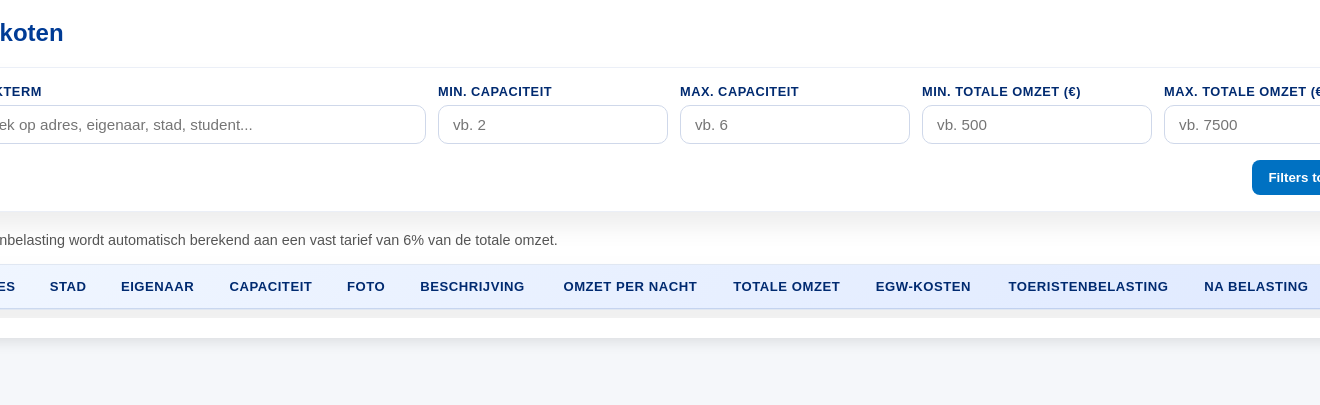
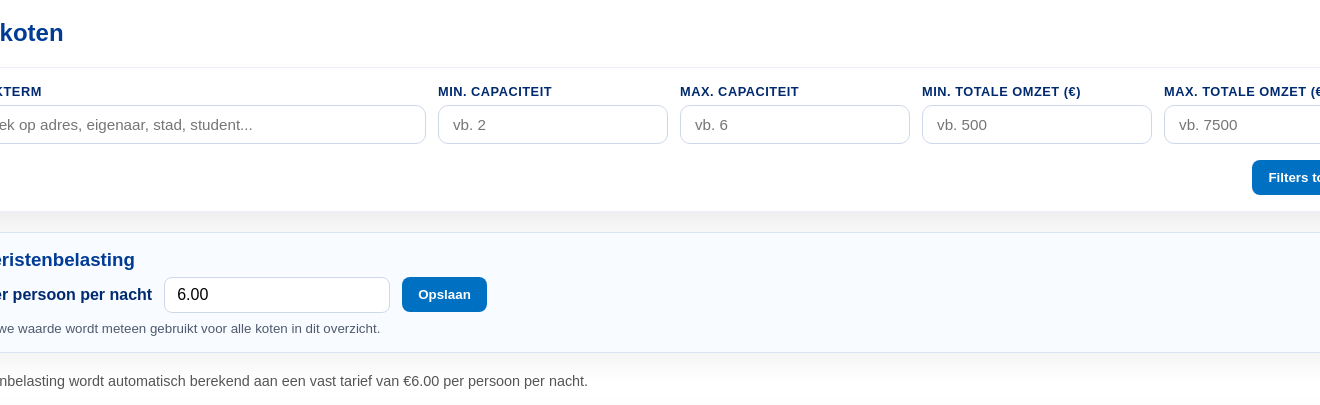
Before and after one commit to A-D-DBS-application/web-application-2025-group-7, a Flask app: page /dashboard_admin_koten in a window 1320 px wide; the page is wider, and only the part inside the window is pictured. Shown: the part 284-689 px from the top of that part. Run offline with Flask 3, Linux system fonts and the light colour scheme; the visitor is signed in with stand-in values (Sample User, id 1); data that the repository does not hold is empty.

Commit message:
toeristenbelasting

```diff
--- a/Flask/app/models.py
+++ b/Flask/app/models.py
@@ -110,3 +110,9 @@ class Contract(db.Model):
     # Relaties
     student = db.relationship('Student', backref='contracten')
     kotbaas = db.relationship('Kotbaas', backref='contracten')
+
+
+class SysteemInstelling(db.Model):
+    __tablename__ = 'systeem_instelling'
+    sleutel = db.Column(db.String(120), primary_key=True)
+    waarde = db.Column(db.String, nullable=False)
--- a/Flask/app/routes.py
+++ b/Flask/app/routes.py
@@ -5,7 +5,18 @@ from werkzeug.utils import secure_filename
 import os, time
 from sqlalchemy.orm import joinedload
 from sqlalchemy import or_, func
-from .models import Beschikbaarheid, db, Gebruiker, Student, Huurder, Kot, Boeking, Kotbaas, Contract
+from .models import (
+    Beschikbaarheid,
+    db,
+    Gebruiker,
+    Student,
+    Huurder,
+    Kot,
+    Boeking,
+    Kotbaas,
+    Contract,
+    SysteemInstelling,
+)
 from datetime import datetime, timedelta
 # Bestandsupload instellingen voor contracten
 UPLOAD_CONTRACT_DIR = os.path.join('static', 'contracts')
@@ -72,9 +83,31 @@ def bereken_aangeraden_prijs(oppervlakte, slaapplaatsen, stad=None):
     return round(aanbevolen, 2)
 
 
+DEFAULT_TOURIST_TAX_PER_PERSON_PER_NIGHT = 6.0  # fallbacktarief per persoon, per nacht
+TOURIST_TAX_SETTING_KEY = 'tourist_tax_per_person_per_night'
 
 
-DEFAULT_TOURIST_TAX_RATE = 0.06  # 6% standaardtoeslag op de totale omzet
+def get_tourist_tax_amount():
+    setting = SysteemInstelling.query.get(TOURIST_TAX_SETTING_KEY)
+    if setting:
+        try:
+            value = float(setting.waarde)
+            if value >= 0:
+                return value
+        except (TypeError, ValueError):
+            pass
+    return DEFAULT_TOURIST_TAX_PER_PERSON_PER_NIGHT
+
+
+def save_tourist_tax_amount(new_value):
+    setting = SysteemInstelling.query.get(TOURIST_TAX_SETTING_KEY)
+    if not setting:
+        setting = SysteemInstelling(sleutel=TOURIST_TAX_SETTING_KEY, waarde=str(new_value))
+        db.session.add(setting)
+    else:
+        setting.waarde = str(new_value)
+    db.session.commit()
+    return new_value
 
 def register_routes(app):
 
@@ -909,6 +942,7 @@ def register_routes(app):
         else:
             koten = kot_query.all()
         kot_statistieken = {}
+        tourist_tax_amount = get_tourist_tax_amount()
 
         for kot in koten:
             maandhuur = float(kot.maandhuurprijs or 0)
@@ -916,20 +950,26 @@ def register_routes(app):
             totale_maandlast = maandhuur + egwkosten
             omzet_per_nacht = totale_maandlast / 30 if totale_maandlast else 0
             totale_omzet = 0.0
+            totale_toeristenbelasting = 0.0
 
             for boeking in kot.boekingen:
                 totaalprijs = float(boeking.totaalprijs or 0)
                 totale_omzet += totaalprijs
+                personen = int(boeking.aantal_personen or 1)
+                nachten = 0
+                if boeking.startdatum and boeking.einddatum:
+                    delta_dagen = (boeking.einddatum.date() - boeking.startdatum.date()).days
+                    nachten = max(delta_dagen, 0)
+                totale_toeristenbelasting += personen * nachten * tourist_tax_amount
 
-            toeristenbelasting = totale_omzet * DEFAULT_TOURIST_TAX_RATE
             egw_aandeel_omzet = totale_omzet * (egwkosten / totale_maandlast) if totale_maandlast else 0
             egw_per_nacht = egwkosten / 30 if egwkosten else 0
 
             kot_statistieken[kot.kot_id] = {
                 'omzet_per_nacht': omzet_per_nacht,
                 'totale_omzet': totale_omzet,
-                'toeristenbelasting': toeristenbelasting,
-                'omzet_na_belasting': max(totale_omzet - toeristenbelasting, 0.0),
+                'toeristenbelasting': totale_toeristenbelasting,
+                'omzet_na_belasting': max(totale_omzet - totale_toeristenbelasting, 0.0),
                 'egw_per_maand': egwkosten,
                 'egw_per_nacht': egw_per_nacht,
                 'egw_aandeel_omzet': egw_aandeel_omzet,
@@ -939,9 +979,28 @@ def register_routes(app):
             'admin_kot_list.html',
             koten=koten,
             kot_statistieken=kot_statistieken,
-            tourist_tax_rate=DEFAULT_TOURIST_TAX_RATE,
+            tourist_tax_amount=tourist_tax_amount,
             zoekterm=zoekterm
         )
+
+    @app.route('/admin/tourist_tax', methods=['POST'])
+    def update_tourist_tax():
+        if session.get('rol') != 'admin':
+            return redirect(url_for('login'))
+
+        raw_value = request.form.get('tourist_tax_amount', '').strip().replace(',', '.')
+        try:
+            new_value = float(raw_value)
+            if new_value < 0:
+                raise ValueError
+        except ValueError:
+            flash('Voer een geldige positieve waarde in voor de toeristenbelasting.', 'error')
+            return redirect(url_for('dashboard_admin_koten'))
+
+        rounded_value = round(new_value, 2)
+        save_tourist_tax_amount(rounded_value)
+        flash(f'Toeristenbelasting bijgewerkt naar €{rounded_value:.2f} per persoon per nacht.', 'success')
+        return redirect(url_for('dashboard_admin_koten'))
 
     @app.route('/admin/kot/<int:kot_id>/edit', methods=['GET', 'POST'])
     def admin_kot_edit(kot_id):
--- a/Flask/app/templates/admin_kot_list.html
+++ b/Flask/app/templates/admin_kot_list.html
@@ -194,6 +194,42 @@
     .action-cell form {
         margin: 0;
     }
+
+    .tax-panel {
+        margin-bottom: 20px;
+        background: #f8fbff;
+        border-radius: 16px;
+        padding: 16px 20px;
+        border: 1px solid rgba(0,59,149,0.12);
+        box-shadow: 0 12px 24px rgba(0,0,0,0.05);
+    }
+
+    .tax-panel h3 {
+        margin-top: 0;
+        margin-bottom: 6px;
+        color: #003b95;
+    }
+
+    .tax-form {
+        display: flex;
+        flex-wrap: wrap;
+        gap: 12px;
+        align-items: center;
+    }
+
+    .tax-form input {
+        max-width: 200px;
+        padding: 8px 12px;
+        border-radius: 8px;
+        border: 1px solid #cfd8ea;
+        font-size: 1rem;
+    }
+
+    .tax-panel small {
+        display: block;
+        color: #4f5a6d;
+        margin-top: 8px;
+    }
 </style>
 
 <div class="filter-panel">
@@ -266,9 +302,25 @@
     </form>
 </div>
 
+<div class="tax-panel">
+    <h3>Toeristenbelasting</h3>
+    <form action="{{ url_for('update_tourist_tax') }}" method="post" class="tax-form">
+        <label for="tourist_tax_amount" style="font-weight:600; color:#002a70;">€ per persoon per nacht</label>
+        <input type="number"
+               id="tourist_tax_amount"
+               name="tourist_tax_amount"
+               min="0"
+               step="0.10"
+               value="{{ '%.2f'|format(tourist_tax_amount) }}"
+               required>
+        <button type="submit" class="btn-primary">Opslaan</button>
+    </form>
+    <small>Nieuwe waarde wordt meteen gebruikt voor alle koten in dit overzicht.</small>
+</div>
+
 <p style="font-size:0.9rem; color:#555; margin-bottom:0;">
     Toeristenbelasting wordt automatisch berekend aan een vast tarief van
-    {{ "%.0f"|format(tourist_tax_rate * 100) }}% van de totale omzet.
+    &euro;{{ "%.2f"|format(tourist_tax_amount) }} per persoon per nacht.
 </p>
 
 <div class="table-scroll">
```
